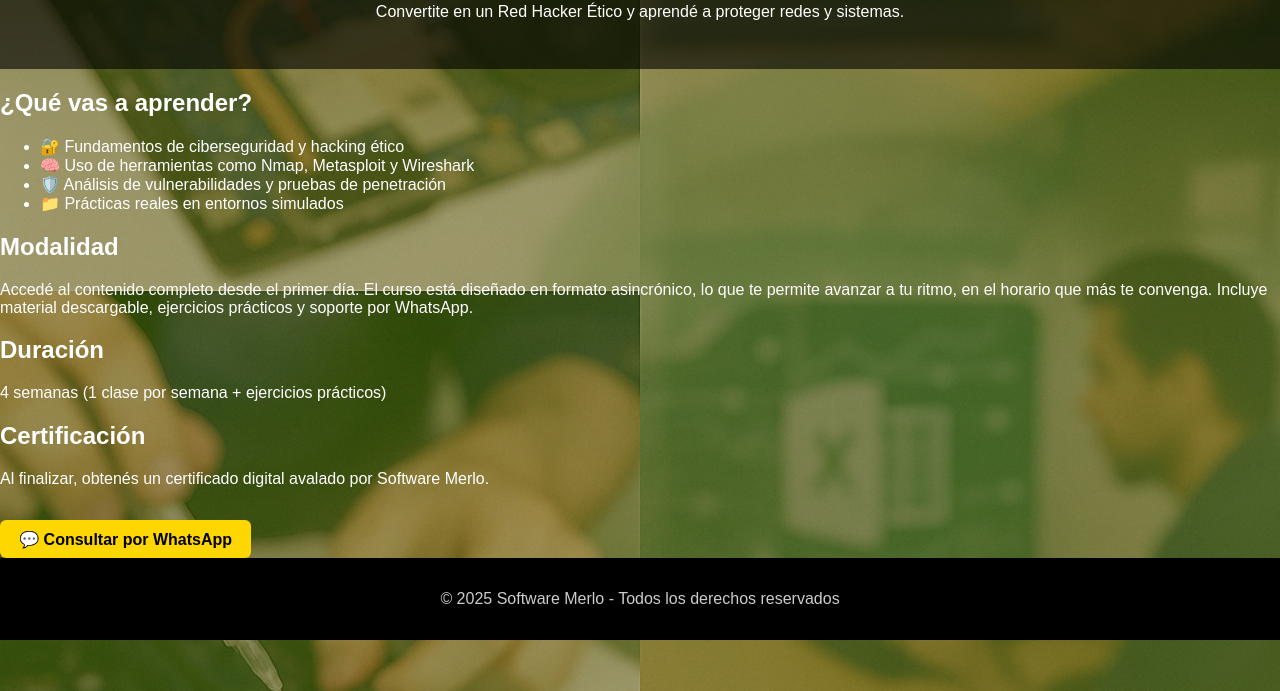
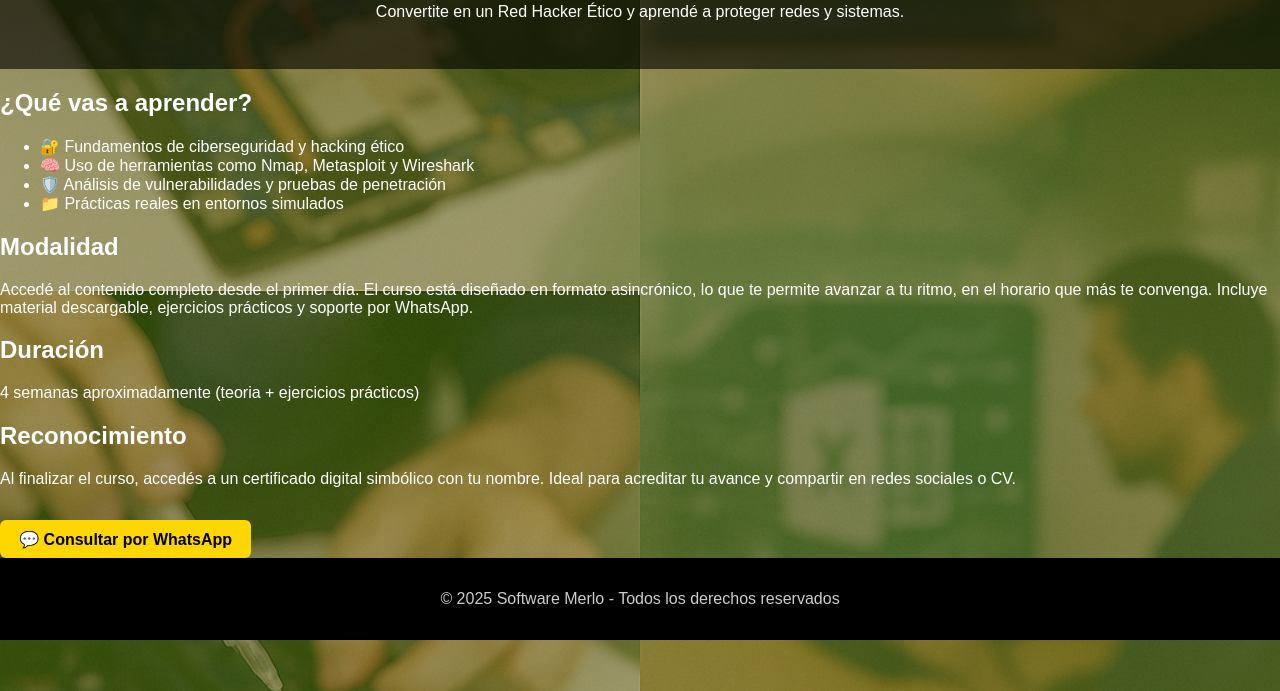
Before and after one commit to matiassosa94/Software-merlo, a plain HTML site: page curso-ciberseguridad.html in a window 1280 px wide. Shown: the part 109-800 px from the top of the page. Drawn offline with Linux system fonts and the light colour scheme.

Commit message:
Update curso-ciberseguridad.html

```diff
--- a/curso-ciberseguridad.html
+++ b/curso-ciberseguridad.html
@@ -25,10 +25,10 @@
 <p>Accedé al contenido completo desde el primer día. El curso está diseñado en formato asincrónico, lo que te permite avanzar a tu ritmo, en el horario que más te convenga. Incluye material descargable, ejercicios prácticos y soporte por WhatsApp.</p>
 
     <h2>Duración</h2>
-    <p>4 semanas (1 clase por semana + ejercicios prácticos)</p>
+    <p>4 semanas aproximadamente (teoria + ejercicios prácticos)</p>
 
-    <h2>Certificación</h2>
-    <p>Al finalizar, obtenés un certificado digital avalado por Software Merlo.</p>
+    <h2>Reconocimiento</h2>
+<p>Al finalizar el curso, accedés a un certificado digital simbólico con tu nombre. Ideal para acreditar tu avance y compartir en redes sociales o CV.</p>
 
     <a href="https://wa.me/541126572337?text=Quiero%20más%20info%20sobre%20el%20curso%20de%20Ciberseguridad" class="buy-button">💬 Consultar por WhatsApp</a>
   </section>
```
